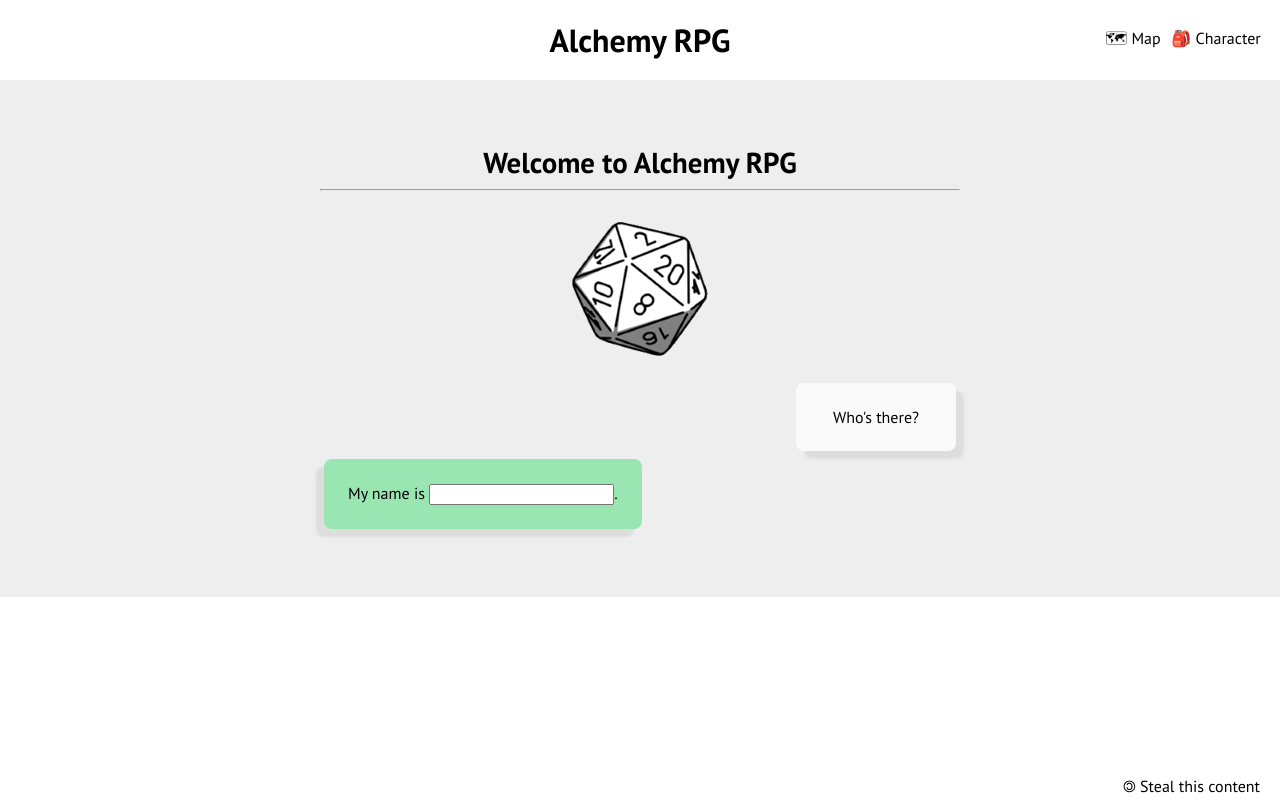
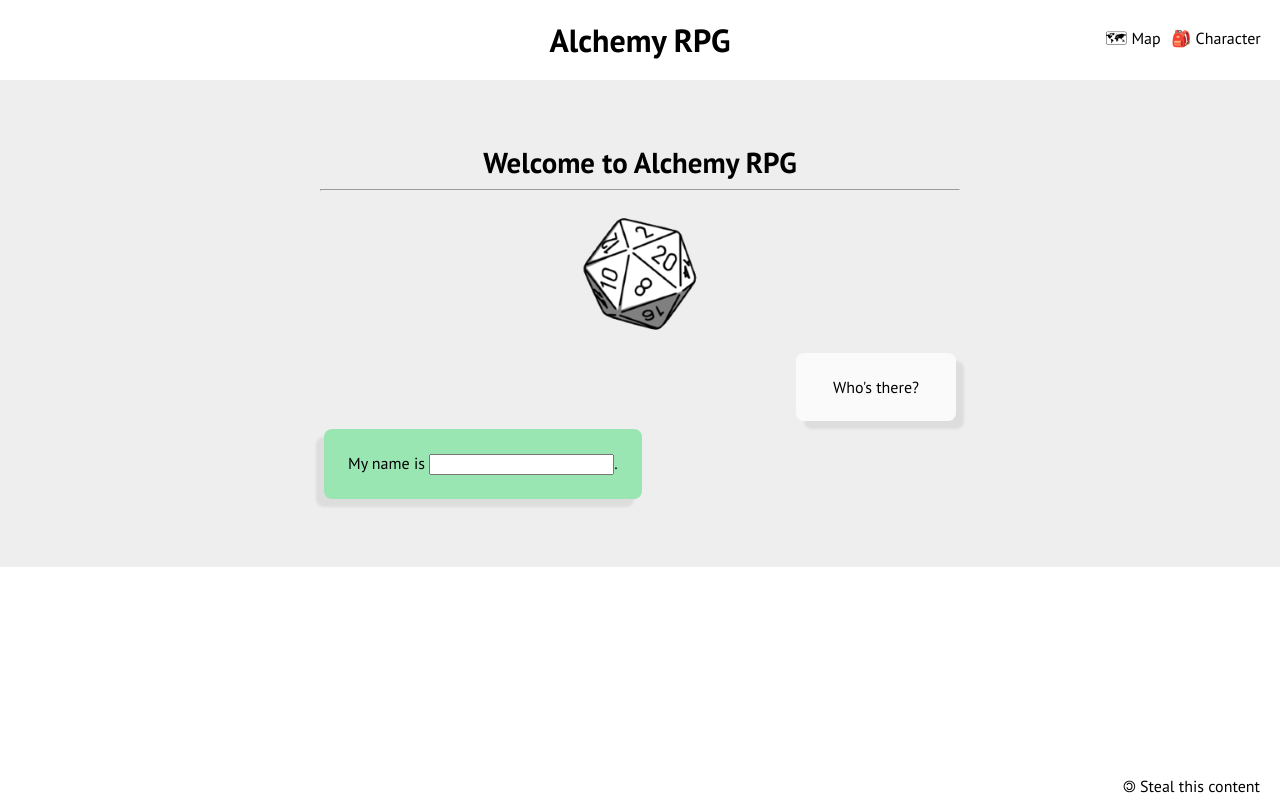
Before and after one commit to tif-calin/w3_adventure, a plain HTML site: page index.html in a window 1280 px wide. Drawn offline with Linux system fonts and the light colour scheme.

Commit message:
move logo

```diff
--- a/index.html
+++ b/index.html
@@ -26,7 +26,7 @@
                 Welcome to Alchemy RPG
             </h2>
             <hr>
-            <img class="main-logo" src="assets/dice.png" alt="an image of a DnD dice being stretched and rotated as if its being spun">
+            <img class="main-logo" width="150px" src="assets/dice.png" alt="an image of a DnD dice being stretched and rotated as if its being spun">
             <p class="npc-message">
                 Who's there?
             </p>
```
